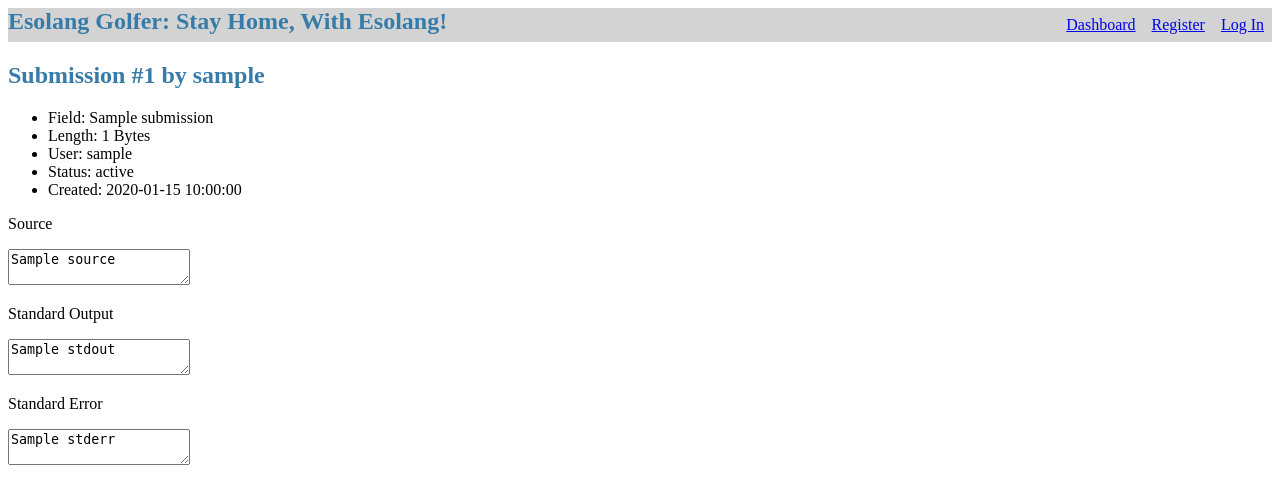
After one commit to hiromi-mi/esolang_golfer_prototype, a Flask app: template templates/submission/submission.html in a window 1280 px wide. The commit adds this page. Shown: the top 504 px of the page. Run offline with Flask 2, Linux system fonts and the light colour scheme; the template is opened without the code that fills it: most values are stand-ins (such as "Sample title", 1, 10 or a date in 2020); parts of the project's set-up code (start-up, migrations or seed data) failed here and were passed over.

Commit message:
Add submission show page

```diff
--- a/templates/submission/index.html
+++ b/templates/submission/index.html
@@ -9,7 +9,7 @@
    <table class="submissions">
       <tr><th> ID </th> <th> Field </th> <th> Length </th> <th> User </th> <th> Status </th> <th> Time </th> </tr>
    {% for submission in submissions %}
-   <tr><td> {{ submission['id'] }} </td>
+   <tr><td><a href="/submission/{{submission['id']}}">{{ submission['id'] }}</a></td>
       <td> {{ submission['fieldname'] }} </td>
       <td> {{ submission['length'] }} </td>
       <td> {{ submission['username'] }}</td>
--- /dev/null
+++ b/templates/submission/submission.html
@@ -0,0 +1,23 @@
+{% extends 'base.html' %}
+
+{% block content %}
+<section class="content">
+   <header>
+      <h1>{% block title %}Submission #{{ currentid }} by {{ submission['username']}}{% endblock %}</h1>
+   </header>
+
+   <ul>
+      <li>Field: {{ submission['fieldname'] }}</li>
+      <li>Length: {{ submission['length'] }} Bytes</li>
+      <li>User: {{ submission['username'] }}</li>
+      <li>Status: {{ submission['status'] }}</li>
+      <li>Created: {{ submission['created'] }}</li>
+   </ul>
+   <p>Source</p>
+   <textarea readonly name="source">{{submission['source']}}</textarea>
+   <p>Standard Output</p>
+   <textarea readonly name="stdout">{{submission['stdout']}}</textarea>
+   <p>Standard Error</p>
+   <textarea readonly name="stderr">{{submission['stderr']}}</textarea>
+</section>
+{% endblock %}
```
Also changed, not shown: submit.py (+16 -1 lines).
